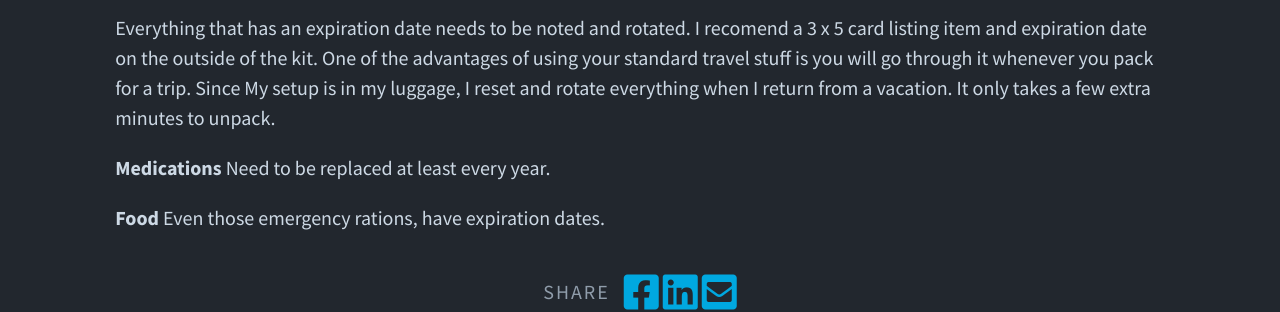
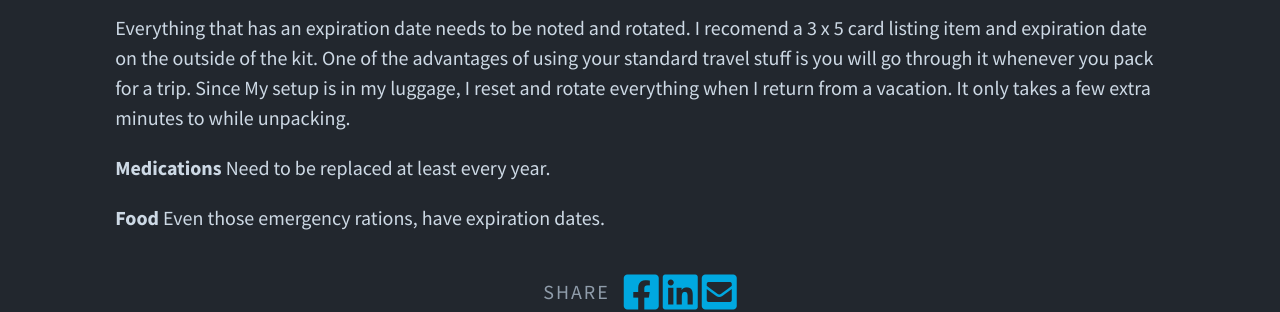
Before and after one commit to mjh2901/mikehathaway.com, a Jekyll site: the page built from _posts/2024-03-21-my-bug-out-bag.markdown, in a window 1280 px wide and 900 px high, scrolled down 3969 px. Shown: the part 245-557 px from the top of the window. Built offline with Jekyll 4.4.1, drawn with Linux system fonts in a browser that asks for light colours.

Commit message:
Auto Commit

```diff
--- a/_posts/2024-03-21-my-bug-out-bag.markdown
+++ b/_posts/2024-03-21-my-bug-out-bag.markdown
@@ -127,7 +127,7 @@ If you are fleeing fire, flood, Earthquake, or Florida, you will probably need t
 
 #### **Kit Maintanence**
 
-Everything that has an expiration date needs to be noted and rotated. I recomend a 3 x 5 card listing item and expiration date on the outside of the kit. One of the advantages of using your standard travel stuff is you will go through it whenever you pack for a trip. Since My setup is in my luggage, I reset and rotate everything when I return from a vacation. It only takes a few extra minutes to unpack.
+Everything that has an expiration date needs to be noted and rotated. I recomend a 3 x 5 card listing item and expiration date on the outside of the kit. One of the advantages of using your standard travel stuff is you will go through it whenever you pack for a trip. Since My setup is in my luggage, I reset and rotate everything when I return from a vacation. It only takes a few extra minutes to while unpacking.
 
 **Medications** Need to be replaced at least every year.
 
```
Also changed, not shown: other parts of _posts/2024-03-21-my-bug-out-bag.markdown (+1 -1 lines).
